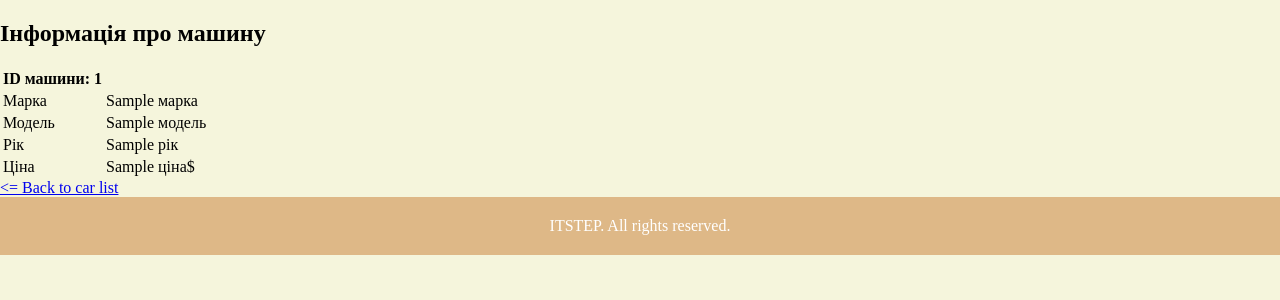
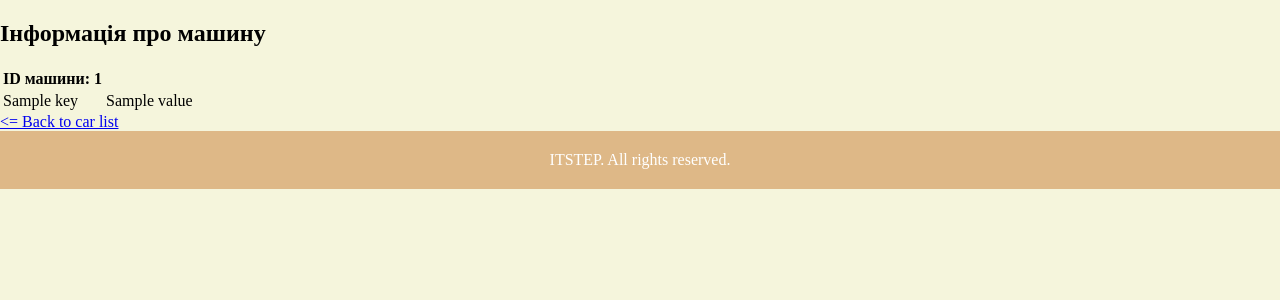
Before and after one commit to Ivalexz/Django-Hw, a Django app: template project1/app/templates/app/car_details.html in a window 1280 px wide. Shown: the part 46-346 px from the top of the page. Run offline with Django 5.2, Linux system fonts and the light colour scheme; the template is opened without the code that fills it: most values are stand-ins (such as "Sample title", 1, 10 or a date in 2020).

Commit message:
виведення параметр?в циклом

```diff
--- a/project1/app/templates/app/car_details.html
+++ b/project1/app/templates/app/car_details.html
@@ -10,22 +10,12 @@
   <tr>
     <th>ID машини: {{ car_id }}</th>
   </tr>
+  {% for key, value in car.items %}
   <tr>
-      <td>Марка</td>
-      <td>{{ car.Марка }}</td>
+    <td>{{ key }}</td>
+    <td>{{ value }}</td>
   </tr>
-  <tr>
-    <td>Модель</td>
-      <td>{{ car.Модель }}</td>
-  </tr>
-    <tr>
-      <td>Рік</td>
-      <td>{{ car.Рік }}</td>
-  </tr>
-    <tr>
-      <td>Ціна</td>
-      <td>{{ car.Ціна }}$</td>
-  </tr>
+  {% endfor %}
 </table>
 {% else %}
     <h2>Помилка! Машину з ID {{car_id}} не знайдено</h2>
```
